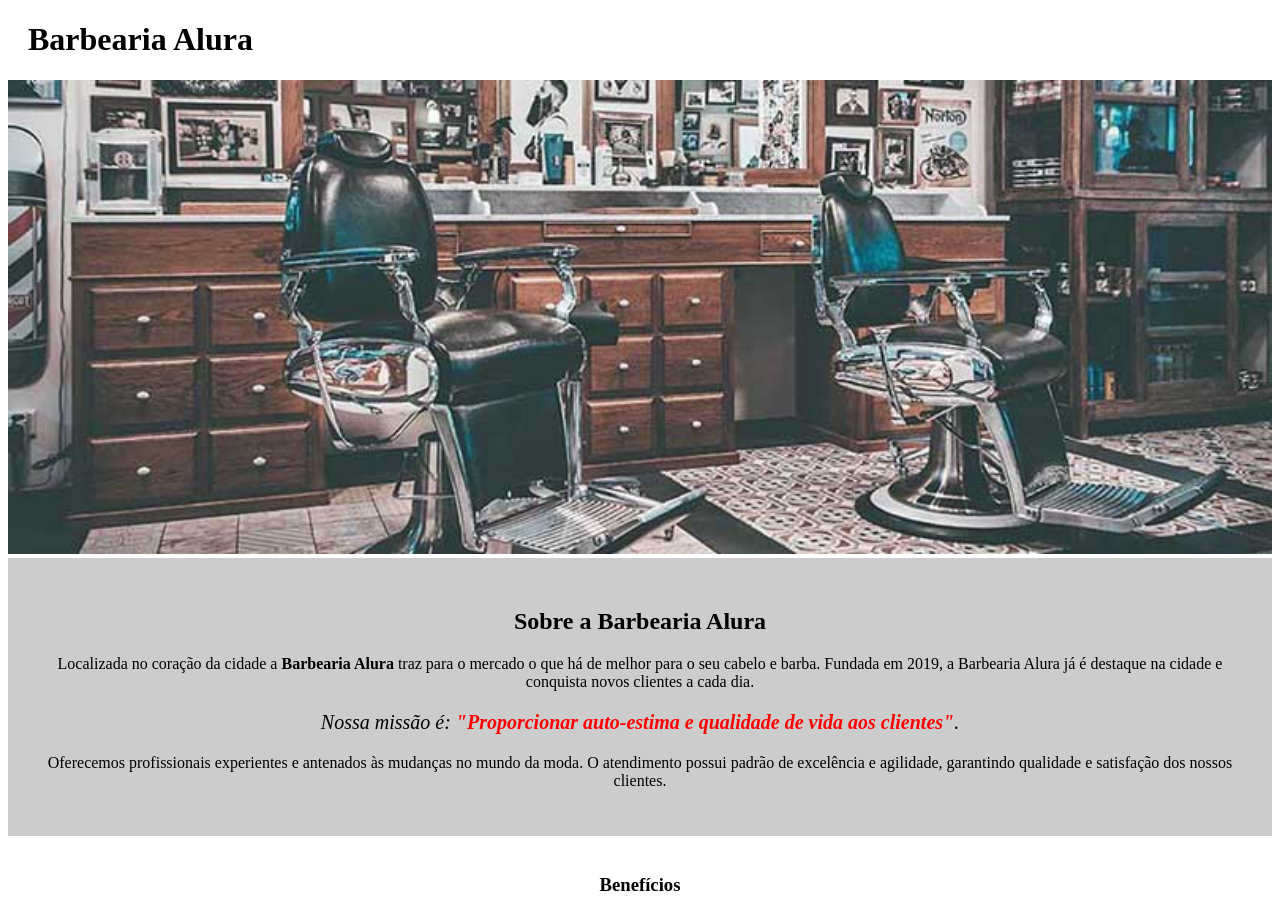
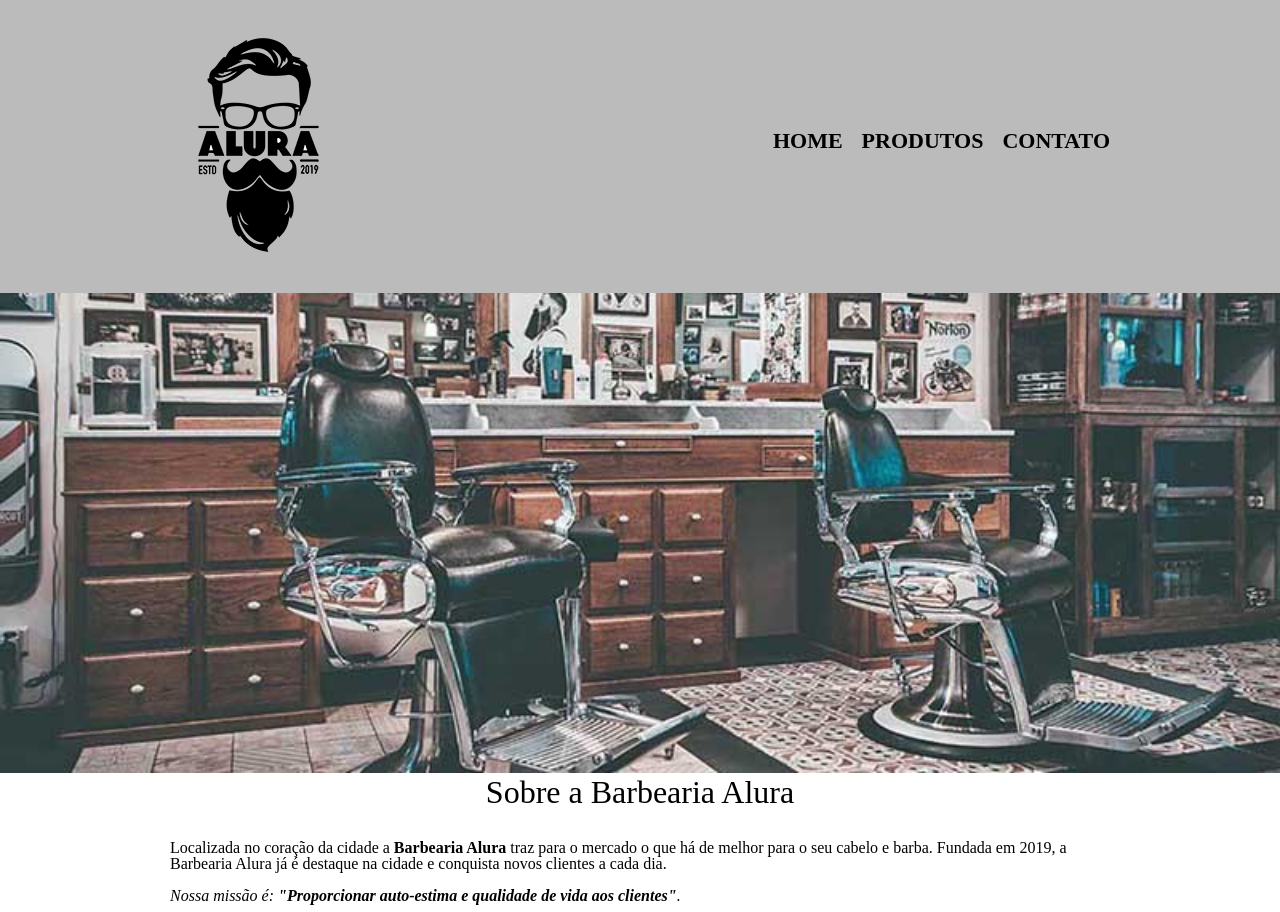
Before and after one commit to juliocesardasilvadossanto/julio, a plain HTML site: page index.html in a window 1280 px wide. Shown: the top 912 px of the page. Drawn offline with Linux system fonts and the light colour scheme.

Commit message:
Add files via upload

```diff
--- a/index.html
+++ b/index.html
@@ -3,28 +3,43 @@
 	<head>
 		<meta charset="UTF-8">
 		<title>Barbearia Alura</title>
-		<link rel="stylesheet" href="style-home.css">
+
+	  <link rel="stylesheet" href="reset.css">
+		<link rel="stylesheet" href="style.css">
 	</head>
 
 	<body>
 		<header>
-			<h1 class="titulo-principal">Barbearia Alura</h1>
+			<div class="caixa">
+				<h1><img src="logo.png"></h1>
+
+				<nav>
+					<ul>
+						<li><a href="index.html">Home</a></li>
+						<li><a href="produtos.html">Produtos</a></li>
+						<li><a href="contato.html">Contato</a></li>
+					</ul>
+				</nav>
+			</div>
 		</header>
 
-		<img id="banner" src="banner.jpg">
+		<img class="banner" src="banner.jpg">
 
-		<div class="principal">
-			<h2 class="titulo-centralizado">Sobre a Barbearia Alura</h2>
+
+    <main>
+		<section div class="principal">
+			<h2 class="titulo-principal">Sobre a Barbearia Alura</h2>
 
 			<p>Localizada no coração da cidade a <strong>Barbearia Alura</strong> traz para o mercado o que há de melhor para o seu cabelo e barba. Fundada em 2019, a Barbearia Alura já é destaque na cidade e conquista novos clientes a cada dia.</p>
 
 			<p id="missao"><em>Nossa missão é: <strong>"Proporcionar auto-estima e qualidade de vida aos clientes"</strong>.</em></p>
 
 			<p>Oferecemos profissionais experientes e antenados às mudanças no mundo da moda. O atendimento possui padrão de excelência e agilidade, garantindo qualidade e satisfação dos nossos clientes.</p>
+		</section>
 		</div>
 
-		<div class="beneficios">
-			<h3 class="titulo-centralizado">Benefícios</h3>
+		<section class="beneficios">
+			<h3 class="titulo-principal">Benefícios</h3>
 
 			<ul>
 				<li class="itens">Atendimento aos Clientes</li>
@@ -32,9 +47,18 @@
 				<li class="itens">Localização</li>
 				<li class="itens">Profissionais Qualificados</li>
 			</ul>
+	<footer>
+			<img src="logo-branco.png">
+			<p class="copyright">&copy; Copyright Barbearia Alura - 2019</p>
+		</footer>
+			<img src="beneficios.jpg" class="imagembeneficios">
+		</section>
+	</main>
 
-			<img src="beneficios.jpg" class="imagembeneficios">
-		</div>
+		<footer>
+			<img src="logo-branco.png">
+			<p class="copyright">&copy; Copyright Barbearia Alura - 2019</p>
+		</footer>
 
 	</body>
 </html>
--- a/style.css
+++ b/style.css
@@ -148,3 +148,30 @@
 	border: 1px solid #000000;
 	padding: 8px 15px;
 }
+
+/*css da pagina inicial */
+.banner {
+    width: 100%;
+}
+
+.titulo-principal {
+    text-align: center;
+		font-size: 2em;
+		margin: 0 0 1em;
+}
+
+.principal p {
+	  margin: 0 0 1em;
+}
+
+.principal strong {
+	  font-weight: bold;
+}
+
+.principal em {
+	  font-style: italic;
+}
+
+.imagembeneficios {
+	  width: 60%;
+}
```
